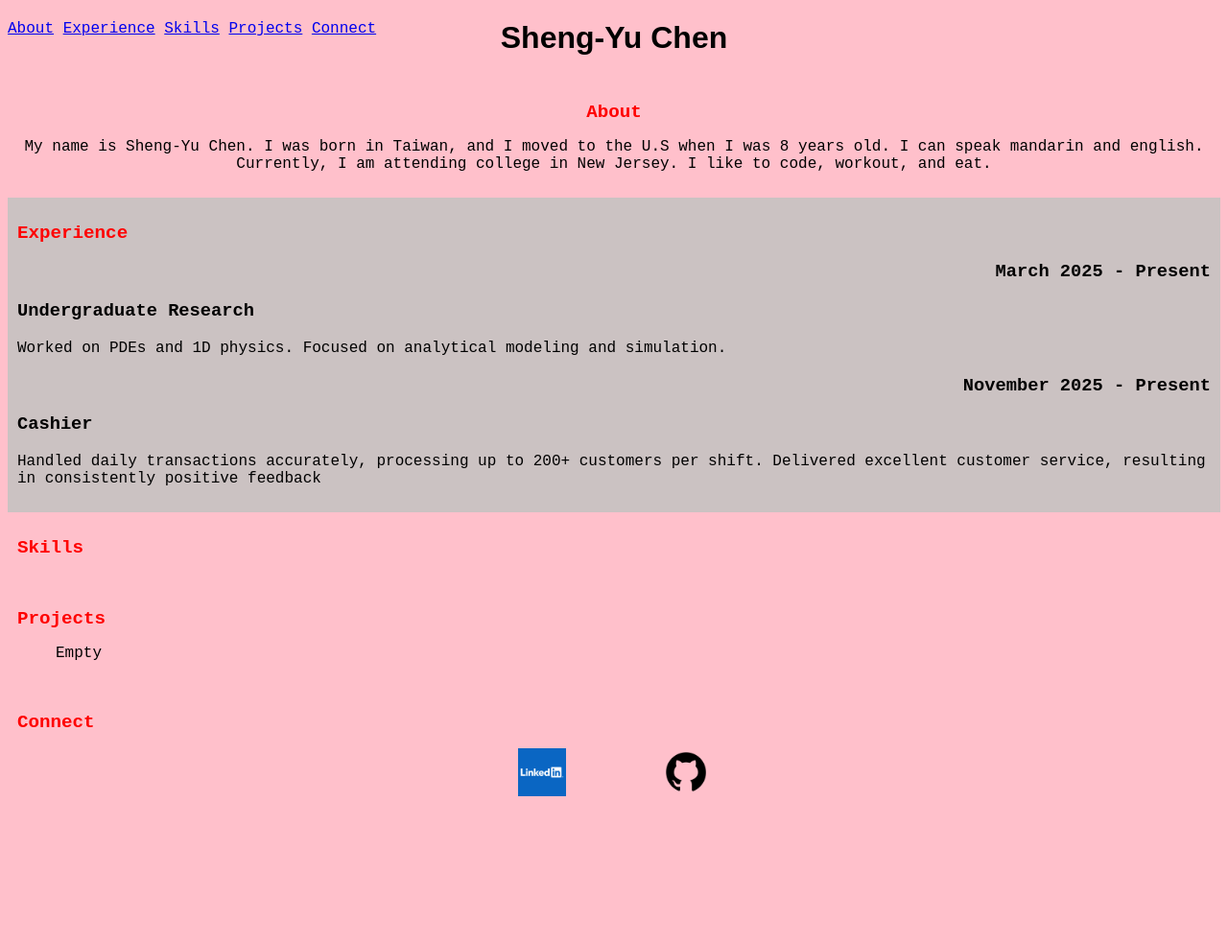
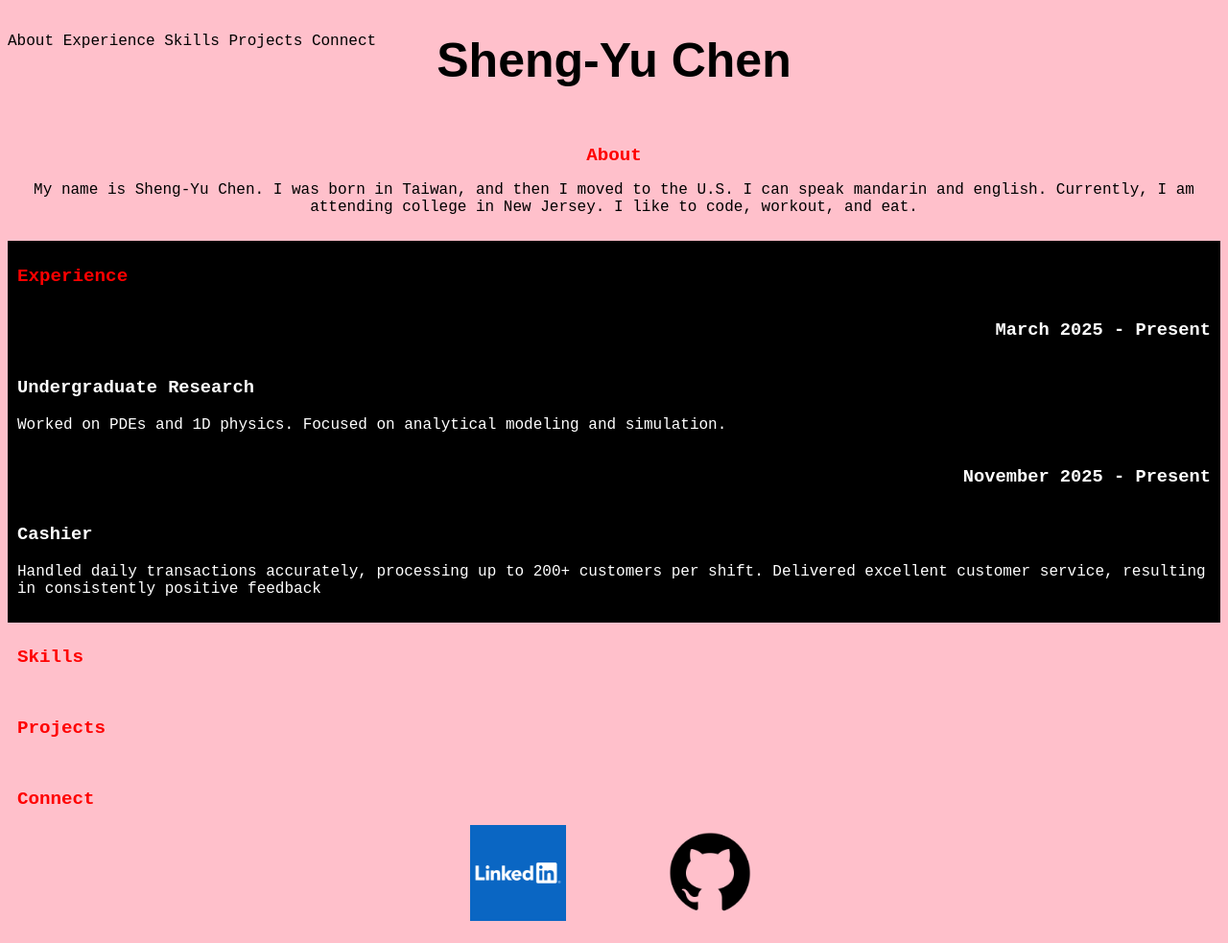
Before and after one commit to Shen40/sheng-yu-chen-kepler, a plain HTML site: page index.html in a window 1280 px wide. Shown: the whole page at 96% size. Before the commit the page ends 853 px from the top, so only its background shows below. Drawn offline with Linux system fonts and the light colour scheme.

Commit message:
responsiveness added

```diff
--- a/index.css
+++ b/index.css
@@ -5,6 +5,10 @@ body{
 
 nav{
     position: fixed;
+}
+nav a{
+    color:black;
+    text-decoration: none;
 }
 
 section{
@@ -21,11 +25,6 @@ h2{
     color: red;
 }
 
-h1{
-    font-family: Arial, Helvetica, sans-serif;
-    text-align: center;
-    font-size: 100;
-}
 
 #Experience{
     background-color: rgb(203, 194, 194);
@@ -34,19 +33,74 @@ h1{
 #date{
     text-align: right;
 }
+.exp-container{
+    display:flex;
+    flex-direction: column;
+}
+
+@media (min-width:320px){/*mobile*/
+    /*header(1)*/h1{
+        font-family: Arial, Helvetica, sans-serif;
+        text-align: center;
+        font-size: 30px;/*change*/
+        color:Red; /*change*/
+    }
+    /*Experience(2)*/#Experience{
+        background-color: rgb(203, 194, 194);/*change*/
+        color:black;/*change*/
+    }
+
+    #date{
+        text-align: right;
+    }
+    .exp-container{
+        display:flex;
+        flex-direction: column;
+    }
+
+    /*Connect(3)*/#Connect img{
+        width:50px;/*change*/
+    }
+
+    .connect-container{
+        display:flex;
+        flex-direction: row;
+        justify-content: left;/*change*/
+    }
 
 
-#Connect li{
-    display: inline-block;
 }
 
-#Connect img{
-    width:50px;
+@media (min-width:1025px){/*desktop*/
+    /*header(1)*/h1{
+        font-family: Arial, Helvetica, sans-serif;
+        text-align: center;
+        font-size: 50px;/*change*/
+        color:black; /*change*/
+    }
+
+    /*Experience(2)*/#Experience{
+        background-color: black;/*change*/
+        color:white/*change*/
+    }
+
+    #date{
+        text-align: right;
+    }
+    .exp-container{
+        display:flex;
+        flex-direction: column;
+    }
+
+    /*Connect(3)*/#Connect img{
+        width:100px;/*change*/
     }
 
     .connect-container{
         display:flex;
         flex-direction: row;
         gap:100px;
-    justify-content: center;
+        justify-content: center;/*change*/
     }
+
+}
--- a/index.html
+++ b/index.html
@@ -18,8 +18,7 @@
 
     <section id= "About">
         <h2>About</h2>
-            <p>My name is Sheng-Yu Chen. I was born in Taiwan, and I moved to the U.S when I was 8 years old.
-            I can speak mandarin and english. Currently, I am attending college in New Jersey. I like to code, workout, and eat. </p>
+            <p>My name is Sheng-Yu Chen. I was born in Taiwan, and then I moved to the U.S. I can speak mandarin and english. Currently, I am attending college in New Jersey. I like to code, workout, and eat. </p>
     </section>
 
     <section id ="Experience">
@@ -45,7 +44,7 @@
 
     <section id="Projects">
         <h2>Projects</h2>
-        <ul>Empty</ul>
+        <ul></ul>
     </section>
 
     <section id="Connect">
```
Lines whose indentation alone changed are shown as unchanged.
